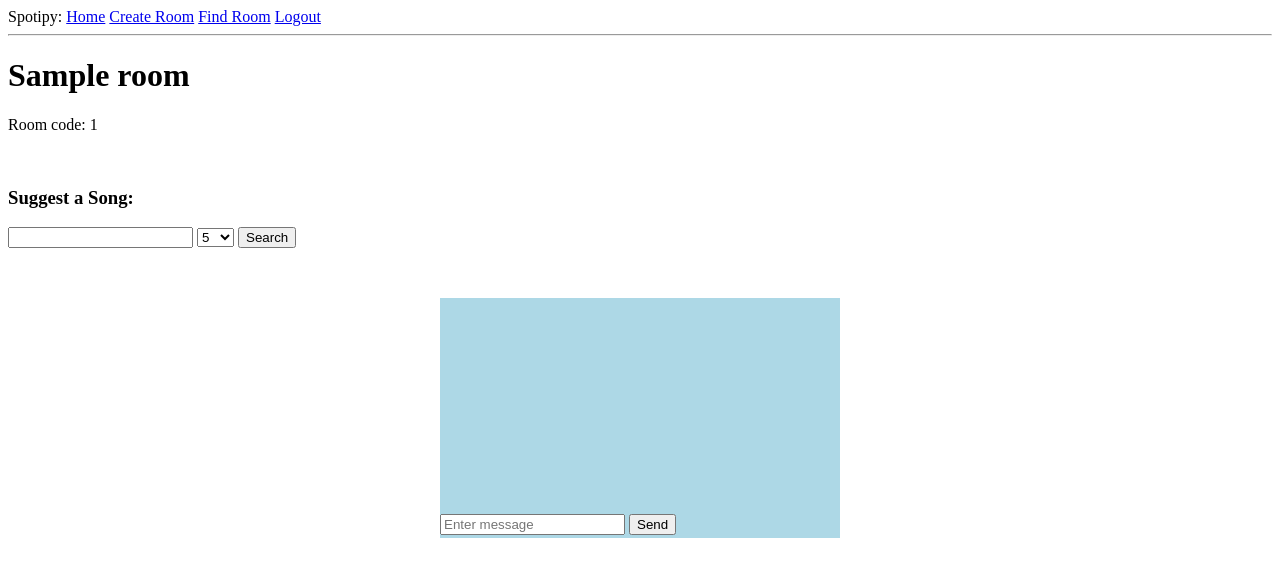
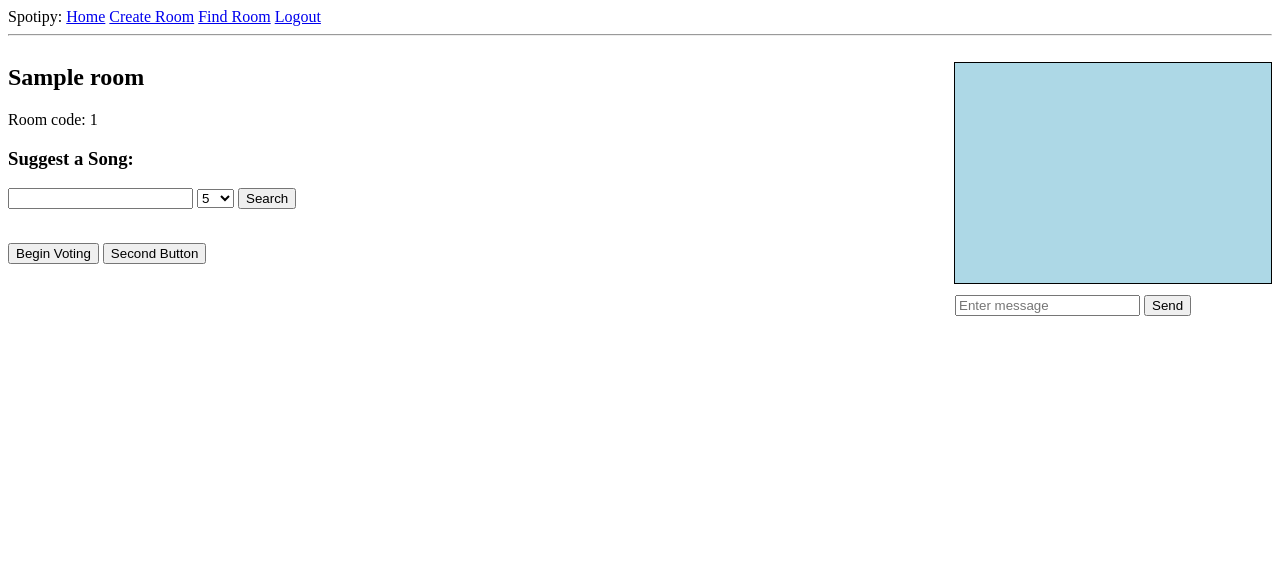
Before and after one commit to AthalosT/DemocracyOfSound, a Flask app: page /room/1 in a window 1280 px wide. Shown: the top 577 px of the page. Run offline with Flask 2, Linux system fonts and the light colour scheme; a user stored in the database is signed in; tables that the repository leaves empty hold one stand-in row (values such as "Sample post"); some libraries are stand-ins or nearby versions.

Commit message:
reformat spacing for room and add privileges for owner

```diff
--- a/project/routes.py
+++ b/project/routes.py
@@ -102,10 +102,7 @@ def room(room_id):
     suggest_list = List.query.filter_by(list_id=room.suggest_list_id).first().list_songs()
     gen_list = List.query.filter_by(list_id=room.gen_list_id).first().list_songs()
 
-    if room.check_owner(current_user):
-         return render_template('room.html', room=room, suggest_list=suggest_list, gen_list=gen_list, username=current_user.username)
-    #give owner privileges later
-    return render_template('room.html', room=room, suggest_list=suggest_list, gen_list=gen_list, username=current_user.username)
+    return render_template('room.html', room=room, suggest_list=suggest_list, gen_list=gen_list, username=current_user.username, is_owner=room.check_owner(current_user))
 
 @app.route('/roomlogin/<room_id>', methods=['GET', 'POST'])
 def room_login(room_id):
--- a/project/templates/room.html
+++ b/project/templates/room.html
@@ -22,6 +22,8 @@
                 console.log(current_users.length)
                 for (var i = 0; i < current_users.length; i++) {
                     $("#room-users").append("<tr><td>" + current_users[i] + "</td></tr>");
+                    // Fix visual and spacing issues later.
+                    //$("#tabbing").append("<br>");
                 }
             });
 
@@ -108,27 +110,41 @@
 
     <style>
     table {
+        align: right;
         border-collapse: collapse;
         border: 1px solid black;
     }
+
+    section {
+        float: left;
+        margin: auto;
+        width: 25%;
+    }
+
+    article {
+        float: left;
+        margin: auto;
+        width: 50%;
+    }
+
+    aside {
+        float: right;
+        margin: auto;
+        width: 25%;
+    }
     </style>
 
+    <section>
         {% if room.room_name %}
-        <h1>{{ room.room_name }} </h1>
+            <h1>{{ room.room_name }}<br> </h1>
             <p>Room code: {{ room.room_id }}</p>
         {% else %}
             <h1>Room {{ room.room_id }}</h1>
         {% endif %}
 
-    <font size="18">
-        <table id="room-users" align="right" width="20%" border="1">
-        </table>
-    </font>
-
         <h3 id="title" style="display:none"></h3>
         <ol id="sug-list" style="display:none"></ol>
 
- 	<br>
         <h3>Suggest a Song:</h3>
 	    <input type="text" id="search-box">
         <select id="num-selections">
@@ -144,12 +160,28 @@
 
         <form id="results"></form>
 	    <button id="submit" style="display:none">Submit</button>
+
+        {% if is_owner %}
             <br>
-	<div id="chat-box" style="background-color:lightblue; transparency:40%; margin:auto; height:240px; width:400px;">
-		<ul id="messages-list" style="overflow-y:auto; height:200px; width:370px; list-style-type: none;">
-		</ul>
+            <button id="begin-voting">Begin Voting</button>
+            <button id="second-button">Second Button</button>
+        {% endif %}
+    </section>
+
+    <article>
+    </article>
+
+    <aside>
+    <font size="18">
+        <table id="room-users" style="width:70%;" border="1"></table>
+    </font>
+
+    <br>
+	<div id="chat-box" style="background-color:lightblue; align:left; transparency:40%; height:220px; width:100%; float:right; border:1px solid black;">
+		<ul id="messages-list" style="overflow-y:auto; height:200px; width:95%px; list-style-type:none; padding-left:5;"></ul>
 		<input id="message-box" style="align:center;" placeholder="Enter message">
 		<button id="send-message" style="align:center;">Send</button>
 	</div>
+    </aside>
 
 {% endblock %}
```
Lines whose indentation alone changed are shown as unchanged.
